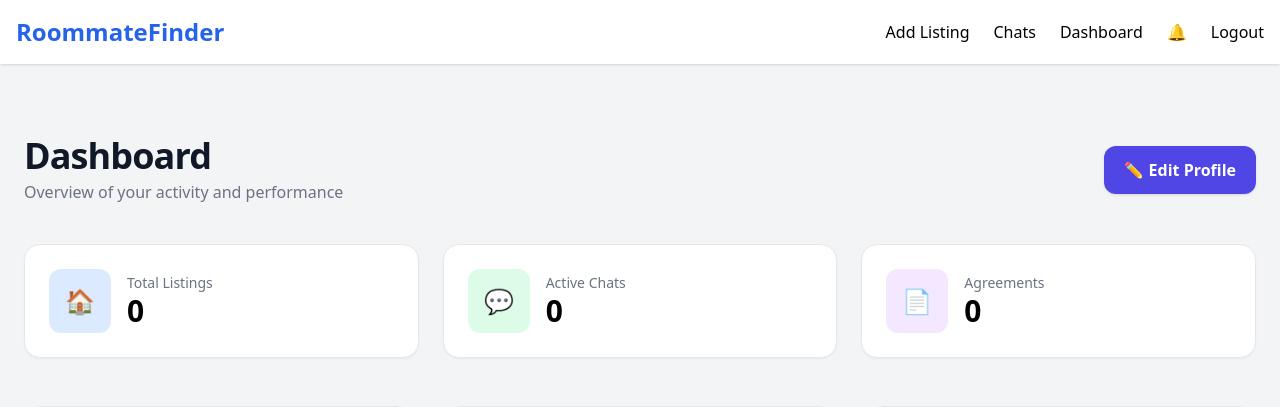
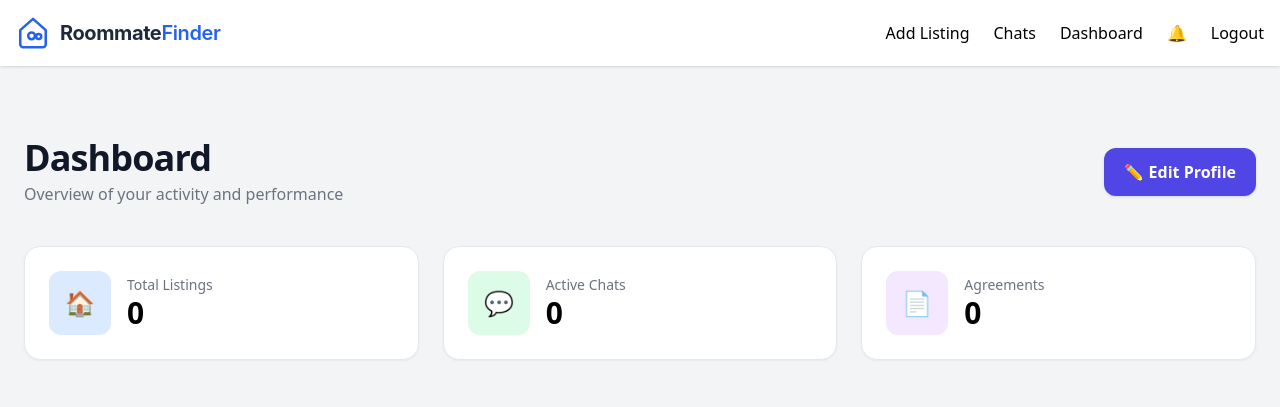
Before and after one commit to abhishekkumarsahu/roommate_finder, a Django app: page /accounts/dashboard/ in a window 1280 px wide. Shown: the top 407 px of the page. Run offline with Django 5.2, Linux system fonts and the light colour scheme; the visitor is signed in with stand-in values (Sample User, id 1); data that the repository does not hold is empty; style sheets or scripts are compiled from the project's sources; some libraries are stand-ins or nearby versions.

Commit message:
Logo Update

```diff
--- a/templates/base.html
+++ b/templates/base.html
@@ -9,13 +9,80 @@
     <!-- Tailwind CSS -->
     <link href="{% static 'theme/css/dist/styles.css' %}" rel="stylesheet">
     <script src="https://cdn.tailwindcss.com"></script>
+    <style>
+.rf-logo {
+    display: flex;
+    align-items: center;
+    gap: 10px;
+    font-family: Inter, "Segoe UI", system-ui, sans-serif;
+    color: #2563EB;
+    text-decoration: none;
+}
+
+.rf-icon {
+    transition: transform .25s ease, color .25s ease;
+}
+
+.rf-text {
+    font-size: 20px;
+    font-weight: 700;
+    color: #1e293b;
+    letter-spacing: -0.4px;
+}
+
+.rf-text span {
+    color: #2563EB;
+    font-weight: 600;
+}
+
+/* Hover micro-interaction */
+.rf-logo:hover .rf-icon {
+    transform: translateY(-1px) scale(1.05);
+}
+
+.rf-logo:hover .rf-text span {
+    color: #1d4ed8;
+}
+
+/* Dark mode ready */
+.dark .rf-text {
+    color: #e5e7eb;
+}
+</style>
+
 </head>
 
 <body class="bg-gray-100">
 
     <!-- NAVBAR -->
     <nav class="bg-white shadow p-4 flex justify-between items-center">
-        <a href="/" class="text-2xl font-bold text-blue-600">RoommateFinder</a>
+        <!-- <a href="/" class="text-2xl font-bold text-blue-600">RoommateFinder</a> -->
+         <a href="/" class="rf-logo">
+  <svg width="34" height="34" viewBox="0 0 24 24" fill="none"
+       xmlns="http://www.w3.org/2000/svg" class="rf-icon">
+    <!-- House -->
+    <path d="M3 10L12 2L21 10V20
+             C21 21.1 20.1 22 19 22H5
+             C3.9 22 3 21.1 3 20V10Z"
+          stroke="currentColor"
+          stroke-width="1.8"
+          stroke-linecap="round"
+          stroke-linejoin="round"/>
+
+    <!-- People -->
+    <circle cx="11" cy="14" r="2.4"
+            stroke="currentColor"
+            stroke-width="1.8"/>
+    <circle cx="16" cy="14.5" r="1.8"
+            stroke="currentColor"
+            stroke-width="1.8"/>
+  </svg>
+
+  <span class="rf-text">
+    Roommate<span>Finder</span>
+  </span>
+</a>
+
 
         <div class="flex gap-6">
             {% if user.is_authenticated %}
```
